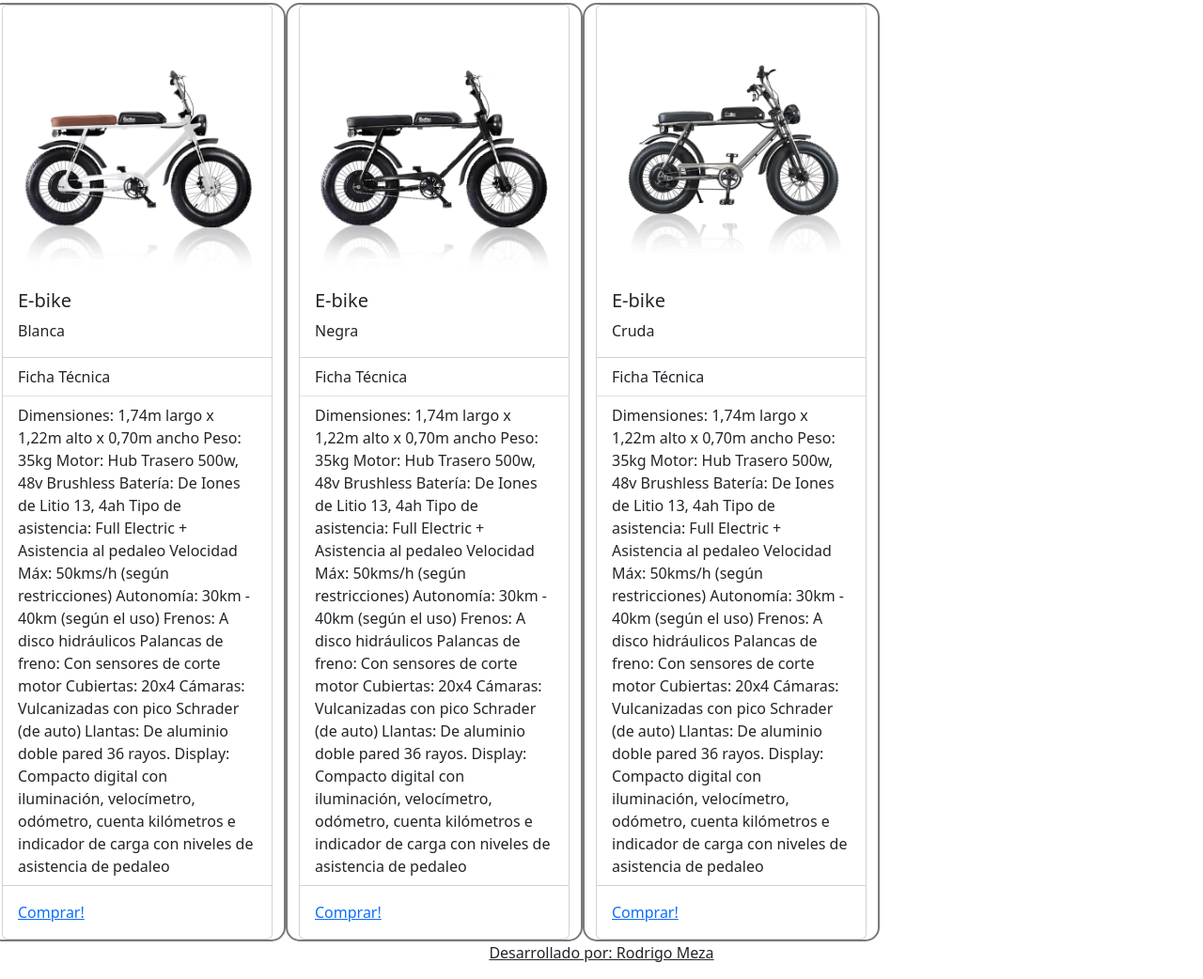
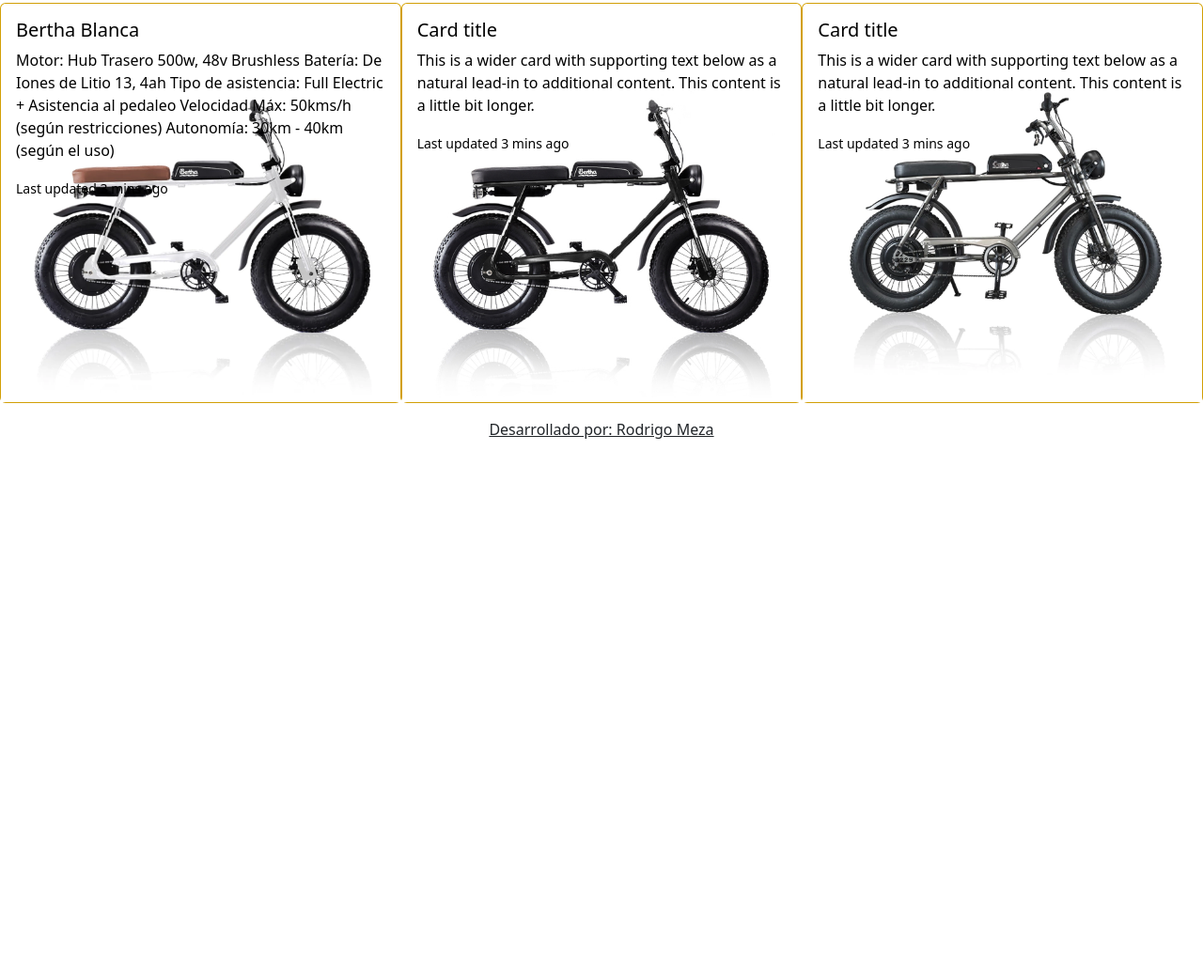
Before and after one commit to Rrmeza/PreEntrega3Meza, a plain HTML site: page pages/ebike.html in a window 1280 px wide. Shown: the part 284-1326 px from the top of the page at 94% size. After the commit the page ends 800 px from the top, so only its background shows below. Drawn offline with nearby package versions, Linux system fonts and the light colour scheme.

Commit message:
proyecto final

```diff
--- a/pages/ebike.html
+++ b/pages/ebike.html
@@ -53,111 +53,45 @@
 
 <!-- Grilla productos -->
 
-<div class="productos">
-    <div class="row align-items-center">
-      <div class="col">
+<section class="productos">
 
-        <div class="card" style="width: 18rem;">
+ <div class="card text-bg-warning mb-3">
+
     <img src="../media/ebike/ebike1blanca.webp" class="card-img-top" alt="Ebike blanca">
-            <div class="card-body">
-              <h5 class="card-title">E-bike</h5>
-              <p class="card-text">Blanca</p>
-            </div>
-            <ul class="list-group list-group-flush">
-              <li class="list-group-item">Ficha Técnica</li>
-              <li class="list-group-item">Dimensiones: 1,74m largo x 1,22m alto x 0,70m ancho
-                Peso: 35kg
-                Motor: Hub Trasero 500w, 48v Brushless
+    <div class="card-img-overlay">
+      <h5 class="card-title">Bertha Blanca</h5>
+      <p class="card-text">Motor: Hub Trasero 500w, 48v Brushless
         Batería: De Iones de Litio 13, 4ah
         Tipo de asistencia: Full Electric + Asistencia al pedaleo
         Velocidad Máx: 50kms/h (según restricciones)
         Autonomía: 30km - 40km (según el uso)
-                Frenos: A disco hidráulicos
-                Palancas de freno: Con sensores de corte motor
-                Cubiertas: 20x4
-                Cámaras: Vulcanizadas con pico Schrader (de auto)
-                Llantas: De aluminio doble pared 36 rayos.
-                Display: Compacto digital con iluminación, velocímetro, odómetro, cuenta kilómetros e indicador de carga con niveles de asistencia de pedaleo </li>
+       </p>
+      <p class="card-text"><small>Last updated 3 mins ago</small></p>
+    </div>
+  </div>
 
-            </ul>
-            <div class="card-body">
-              <a href="#" class="card-link">Comprar!</a>
+  <div class="card text-bg-warning mb-3">
+    <img src="../media/ebike/ebike3negra.jpg" class="card-img-top" alt="Ebike Negra">
 
+    <div class="card-img-overlay">
+      <h5 class="card-title">Card title</h5>
+      <p class="card-text">This is a wider card with supporting text below as a natural lead-in to additional content. This content is a little bit longer.</p>
+      <p class="card-text"><small>Last updated 3 mins ago</small></p>
+    </div>
+  </div>
+
+  <div class="card text-bg-warning mb-3">
+    <img src="../media/ebike/ebike2cruda.webp" class="card-img-top" alt="Ebike Cruda">
+    <div class="card-img-overlay">
+      <h5 class="card-title">Card title</h5>
+      <p class="card-text">This is a wider card with supporting text below as a natural lead-in to additional content. This content is a little bit longer.</p>
+      <p class="card-text"><small>Last updated 3 mins ago</small></p>
     </div>
   </div>
 
 
-      </div>
 
-      <div class="col">
-
-        <div class="card" style="width: 18rem;">
-            <img src="../media/ebike/ebike3negra.jpg" class="card-img-top" alt="Ebike Negra">
-            <div class="card-body">
-              <h5 class="card-title">E-bike</h5>
-              <p class="card-text">Negra</p>
-            </div>
-            <ul class="list-group list-group-flush">
-              <li class="list-group-item">Ficha Técnica</li>
-              <li class="list-group-item">Dimensiones: 1,74m largo x 1,22m alto x 0,70m ancho
-                Peso: 35kg
-                Motor: Hub Trasero 500w, 48v Brushless
-                Batería: De Iones de Litio 13, 4ah
-                Tipo de asistencia: Full Electric + Asistencia al pedaleo
-                Velocidad Máx: 50kms/h (según restricciones)
-                Autonomía: 30km - 40km (según el uso)
-                Frenos: A disco hidráulicos
-                Palancas de freno: Con sensores de corte motor
-                Cubiertas: 20x4
-                Cámaras: Vulcanizadas con pico Schrader (de auto)
-                Llantas: De aluminio doble pared 36 rayos.
-                Display: Compacto digital con iluminación, velocímetro, odómetro, cuenta kilómetros e indicador de carga con niveles de asistencia de pedaleo </li>
-
-            </ul>
-            <div class="card-body">
-              <a href="#" class="card-link">Comprar!</a>
-
-            </div>
-          </div>
-
-      </div>
-
-
-      <div class="col">
-
-        <div class="card" style="width: 18rem;">
-            <img src="../media/ebike/ebike2cruda.webp" class="card-img-top" alt="Ebike Cruda">
-            <div class="card-body">
-              <h5 class="card-title">E-bike</h5>
-              <p class="card-text">Cruda</p>
-            </div>
-            <ul class="list-group list-group-flush">
-              <li class="list-group-item">Ficha Técnica</li>
-              <li class="list-group-item">Dimensiones: 1,74m largo x 1,22m alto x 0,70m ancho
-                Peso: 35kg
-                Motor: Hub Trasero 500w, 48v Brushless
-                Batería: De Iones de Litio 13, 4ah
-                Tipo de asistencia: Full Electric + Asistencia al pedaleo
-                Velocidad Máx: 50kms/h (según restricciones)
-                Autonomía: 30km - 40km (según el uso)
-                Frenos: A disco hidráulicos
-                Palancas de freno: Con sensores de corte motor
-                Cubiertas: 20x4
-                Cámaras: Vulcanizadas con pico Schrader (de auto)
-                Llantas: De aluminio doble pared 36 rayos.
-                Display: Compacto digital con iluminación, velocímetro, odómetro, cuenta kilómetros e indicador de carga con niveles de asistencia de pedaleo </li>
-
-            </ul>
-            <div class="card-body">
-              <a href="#" class="card-link">Comprar!</a>
-
-            </div>
-          </div>
-
-      </div>
-      </div>
-    </div>
-  </div>
+</section>
 
 
 
--- a/scss/_productos.scss
+++ b/scss/_productos.scss
@@ -6,20 +6,14 @@
 
     display: flex;
     width: 100%;
-    flex-wrap: wrap;
+   justify-content: center;
 
 }
 
 
-.row align-items-center {
+.card-img-overlay {
 
-    display: flex;
-    width: 100%;
+    flex-wrap: wrap;
+height: 10%;
 
 }
-.col {
-
-    @include bordes-img;
-
-
-}
```
Also changed, not shown: index.html (+1 -0 lines), pages/contacto.html (+6 -4 lines), README.md, css/style.css, 1 other file. Lines whose indentation alone changed are shown as unchanged.
